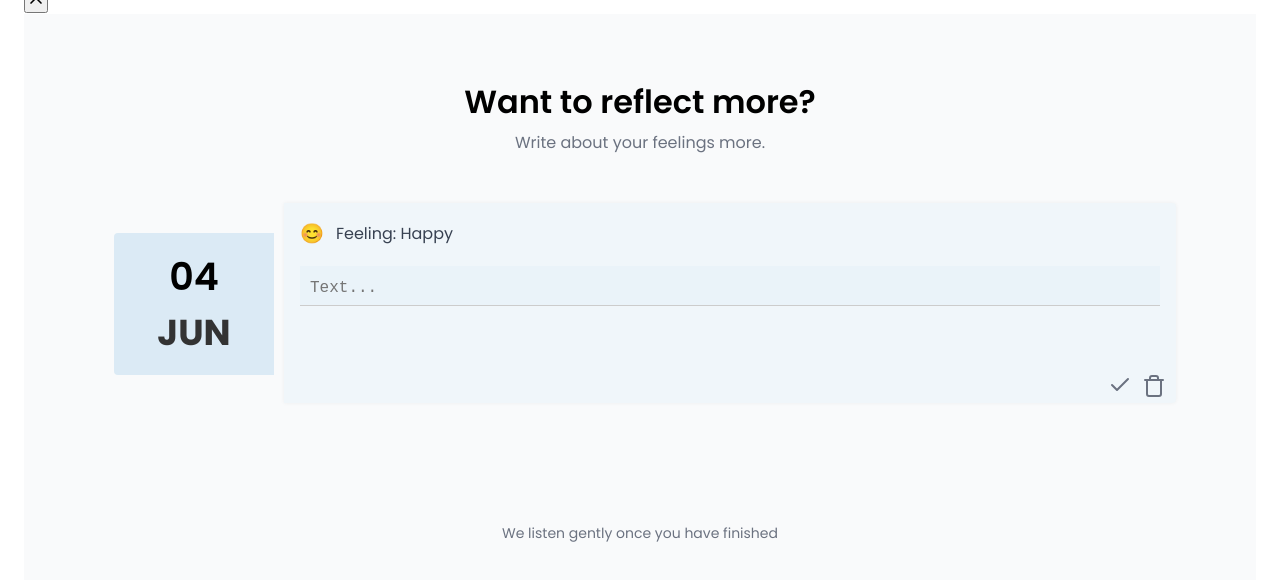
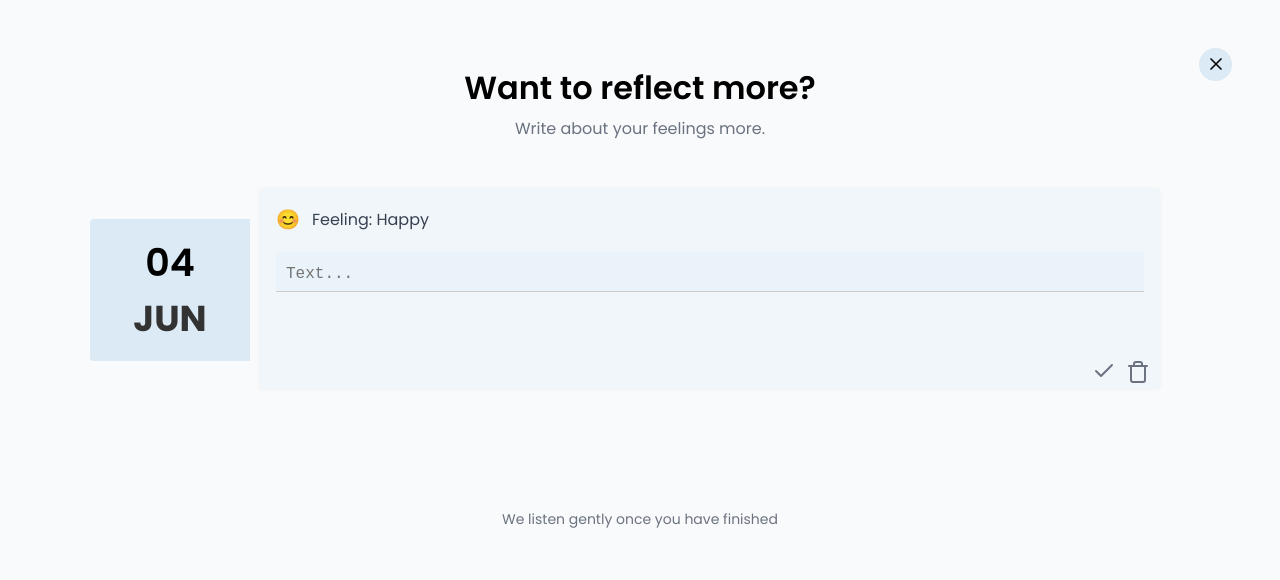
Before and after one commit to ProjectHireReady/ThryveSpace, a React (Vite) app in the folder frontend/: page /mood in a window 1280 px wide. Both pictures are taken after a click on the button "Happy". Shown: the top 580 px of the page. Built offline with nearby package versions, Linux system fonts and the light colour scheme; a web font is replaced by a local one.

Commit message:
style(modal): style close icon and update modal appearance

```diff
--- a/frontend/src/components/JournalModal.css
+++ b/frontend/src/components/JournalModal.css
@@ -1,20 +1,32 @@
-/* src/components/JournalModal.css */
-
+/* Overlay that covers the whole screen and centers modal content */
 .modal-overlay {
   position: fixed;
-  top: 0; left: 0; right: 0; bottom: 0;
-  background-color: rgba(0, 0, 0, 0.5);
+  inset: 0;
   display: flex;
   justify-content: center;
   align-items: center;
   z-index: 1000;
 }
 
+/* Fullscreen modal container */
 .modal-content {
-  background-color: white;
-  padding: 1rem 1.5rem;
-  min-width: 100%;
-  max-width: 100%;
-  min-height: 100%;
-  box-shadow: 0 4px 12px rgba(0,0,0,0.2);
+  position: relative;
+  width: 100vw;
+  height: 100vh;
 }
+
+/* Close button placed at top-right inside the modal */
+.modal-close {
+  position: absolute;
+  top: clamp(1rem, 5vw, 3rem);
+  right: 3rem;
+  background-color: #dbeaf5;
+  border: none;
+  border-radius: 50%;
+  padding: 0.4rem;
+  cursor: pointer;
+  z-index: 1001;
+  display: flex;
+  align-items: center;
+  justify-content: center;
+}
```
